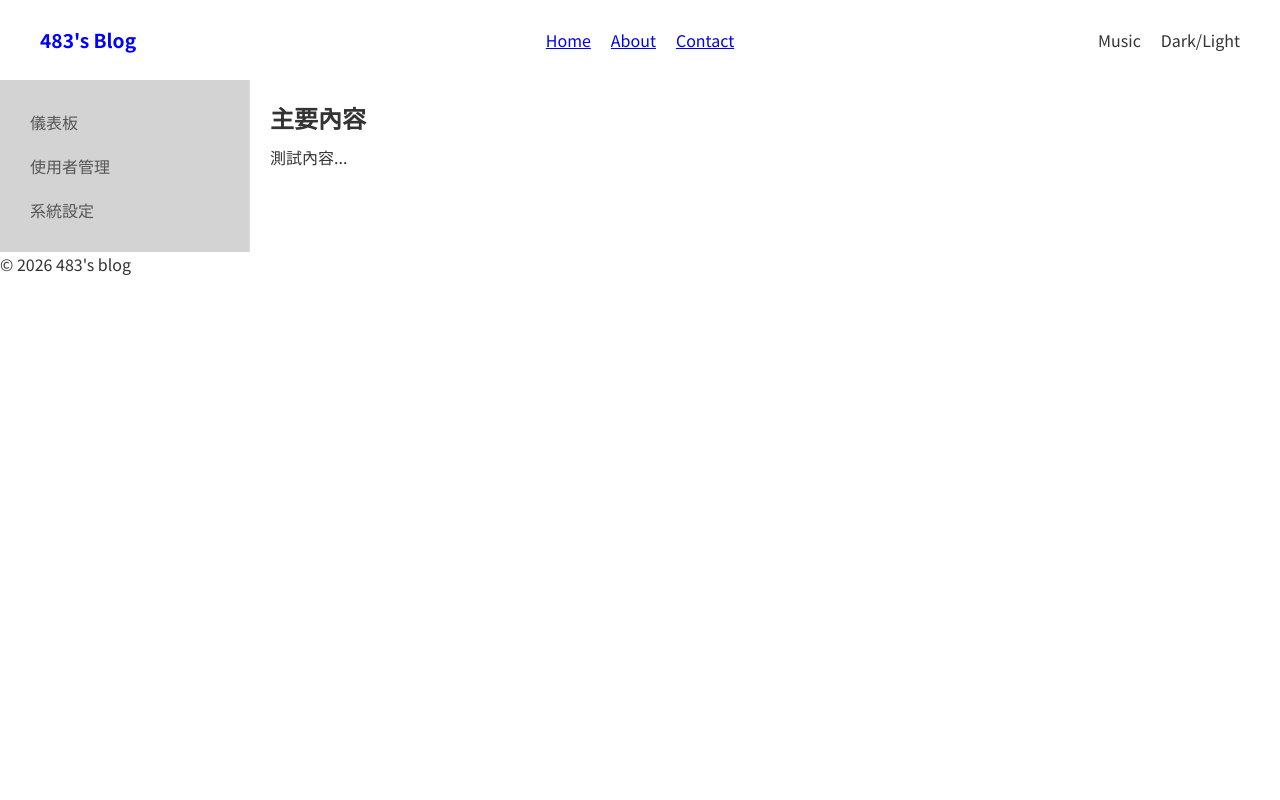
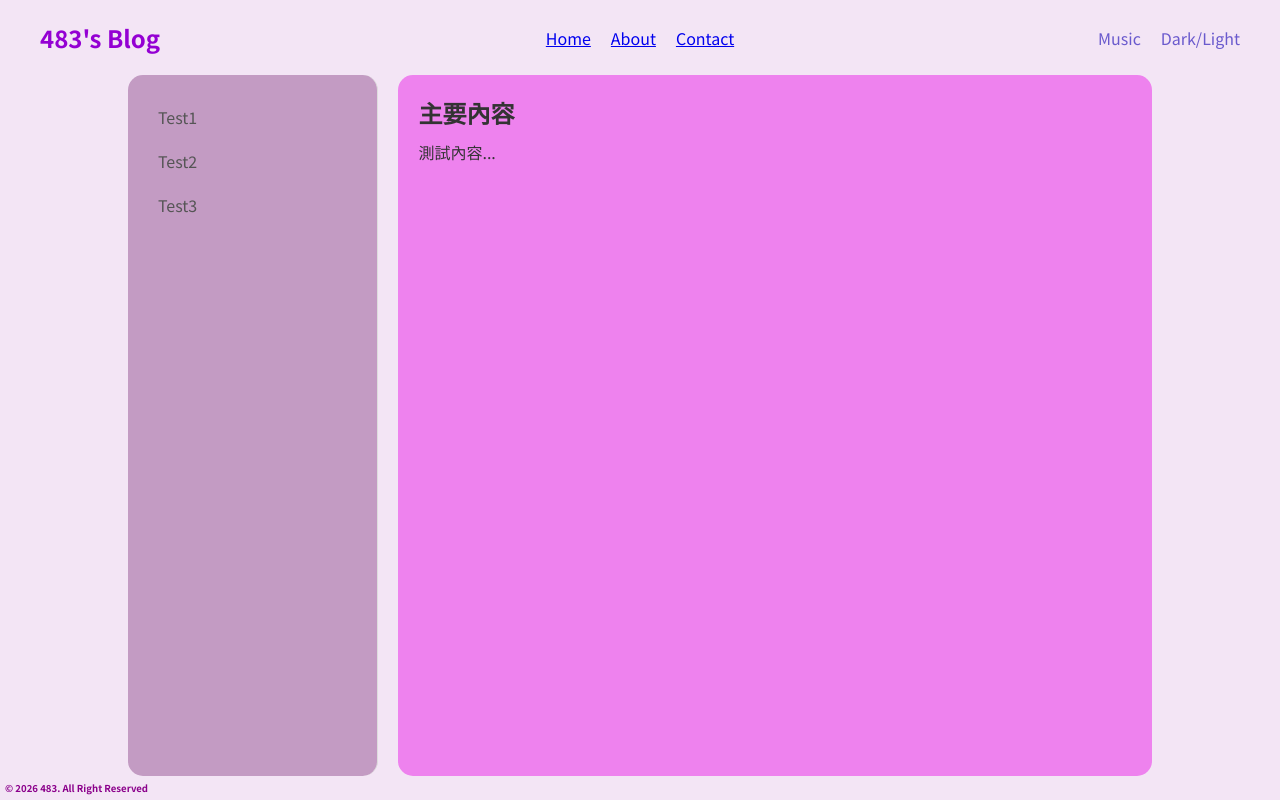
Before and after one commit to pudding483/pudding483.github.io, a React (Vite) app: page / in a window 1280 px wide. Built offline with nearby package versions, Linux system fonts and the light colour scheme.

Commit message:
finish homepage layout. style: implement header, body and footer layout

```diff
--- a/index.html
+++ b/index.html
@@ -7,9 +7,9 @@
     <link href="https://fonts.googleapis.com/css2?family=Noto+Sans+TC:wght@400;500;700&display=swap" rel="stylesheet">
 
     <meta charset="UTF-8" />
-    <link rel="icon" type="image/svg+xml" href="/vite.svg" />
+    <!-- <link rel="icon" type="image/svg+xml" href="/vite.svg" /> -->
     <meta name="viewport" content="width=device-width, initial-scale=1.0" />
-    <title>Vite + React</title>
+    <title>483 の blog</title>
   </head>
   <body>
     <div id="root"></div>
--- a/src/App.css
+++ b/src/App.css
@@ -1,5 +1,7 @@
 .appContainer {
+    /* width: 80%; */
+    min-height: 100vh;
+
     display: flex;
     flex-direction: column;
-    min-height: 100vh;
 }
--- a/src/App.jsx
+++ b/src/App.jsx
@@ -7,14 +7,14 @@ import './App.css';
 
 function App() { /* Ties all component together */
   return (
-    <>
+    <div className="appContainer">
       <Header/>
 
       <BodyWrapper />
       {/* <Sidebar> + <Content> */}
 
       <Footer/>
-    </>
+    </div>
   );
 }
 
--- a/src/components/Content.module.css
+++ b/src/components/Content.module.css
@@ -1,6 +1,8 @@
 .container {
     padding: 20px;
-    background-color: white;
+
+    background-color: violet;
+    border-radius: 15px;
 
     flex: 1;
     overflow-y: auto;
--- a/src/components/Footer.jsx
+++ b/src/components/Footer.jsx
@@ -1,8 +1,9 @@
+import styles from './Footer.module.css'
 
 function Footer(){
     return (
-        <footer>
-            <p>&copy; {new Date().getFullYear()} 483's blog</p>
+        <footer className={styles.footer}>
+            <p>&copy; {new Date().getFullYear()} 483. All Right Reserved</p>
         </footer>
     );
 }
--- a/src/components/Footer.module.css
+++ b/src/components/Footer.module.css
@@ -0,0 +1,7 @@
+.footer {
+    padding: 5px;
+
+    color: darkmagenta;
+    font-size: 0.6rem;
+    font-weight: bold;
+}
--- a/src/components/Header.jsx
+++ b/src/components/Header.jsx
@@ -21,8 +21,8 @@ function Header(){
 
             {/* {right section} */}
             <div className={styles.rightSection}>
-                <p>Music</p>
-                <p>Dark/Light</p>
+                <span className={styles.actionItem}>Music</span>
+                <span className={styles.actionItem}>Dark/Light</span>
             </div>
         </header>
     );
--- a/src/components/Header.module.css
+++ b/src/components/Header.module.css
@@ -1,7 +1,7 @@
 .header {
     width: 100%;
     height: 10%;
-    padding: 0 40px;
+    padding: 20px 40px;
 
     display: flex;
     justify-content: space-between;
@@ -21,10 +21,10 @@
 
 .leftSection .logo {
     font-family: 'Noto Sans TC', sans-serif;
-    font-size: 1.2rem;
+    font-size: 1.5rem;
     font-weight: bold;
 
-    color: blue;
+    color: darkviolet;
 
     margin: 0;
     white-space: nowrap;
@@ -38,6 +38,8 @@
 }
 
 .centerSection .navList {
+    font-size: 0.9 rem;
+
     padding: 0;
     margin: 0;
 
@@ -54,3 +56,10 @@
     display: flex;
     justify-content: flex-end;
 }
+
+.rightSection .actionItem {
+    font-size: 0.9 rem;
+    color: slateblue;
+
+    cursor: pointer;
+}
--- a/src/components/Sidebar.jsx
+++ b/src/components/Sidebar.jsx
@@ -3,9 +3,10 @@ import styles from './Sidebar.module.css'
 function Sidebar(){
     return (
         <div className={styles.sidebar}>
-            <div className={styles.menuItem}>儀表板</div>
-            <div className={styles.menuItem}>使用者管理</div>
-            <div className={styles.menuItem}>系統設定</div>
+            {/* 這裡可以放大頭貼/文章類別/標籤 */}
+            <div className={styles.menuItem}>Test1</div>
+            <div className={styles.menuItem}>Test2</div>
+            <div className={styles.menuItem}>Test3</div>
         </div>
     );
 }
--- a/src/components/Sidebar.module.css
+++ b/src/components/Sidebar.module.css
@@ -1,8 +1,9 @@
 .sidebar {
     width: 250px;
 
-    background-color: lightgray;
+    background-color: #c39bc3;
     border-right: 1px solid #ddd;
+    border-radius: 15px;
 
     padding: 20px;
 
--- a/src/index.css
+++ b/src/index.css
@@ -2,12 +2,13 @@
   box-sizing: border-box;
   margin: 0;
   padding: 0;
+
 }
 
 body {
   font-family: 'Noto Sans TC', sans-serif;
   -webkit-font-smoothing: antialiased;
-  background-color: #ffffff;
+  background-color: #F3E5F5;
   color: #333;
 }
 
--- a/src/layouts/BodyWrapper/BodyWrapper.module.css
+++ b/src/layouts/BodyWrapper/BodyWrapper.module.css
@@ -1,5 +1,8 @@
 .wrapper {
-    width: 100%;
+    width: 80%;
+
+    margin: 0 auto;
+    gap: 2%;
 
     flex: 1;
     display: flex;
```
Also changed, not shown: 1 other file (tests, documents, lock files or other folders).
